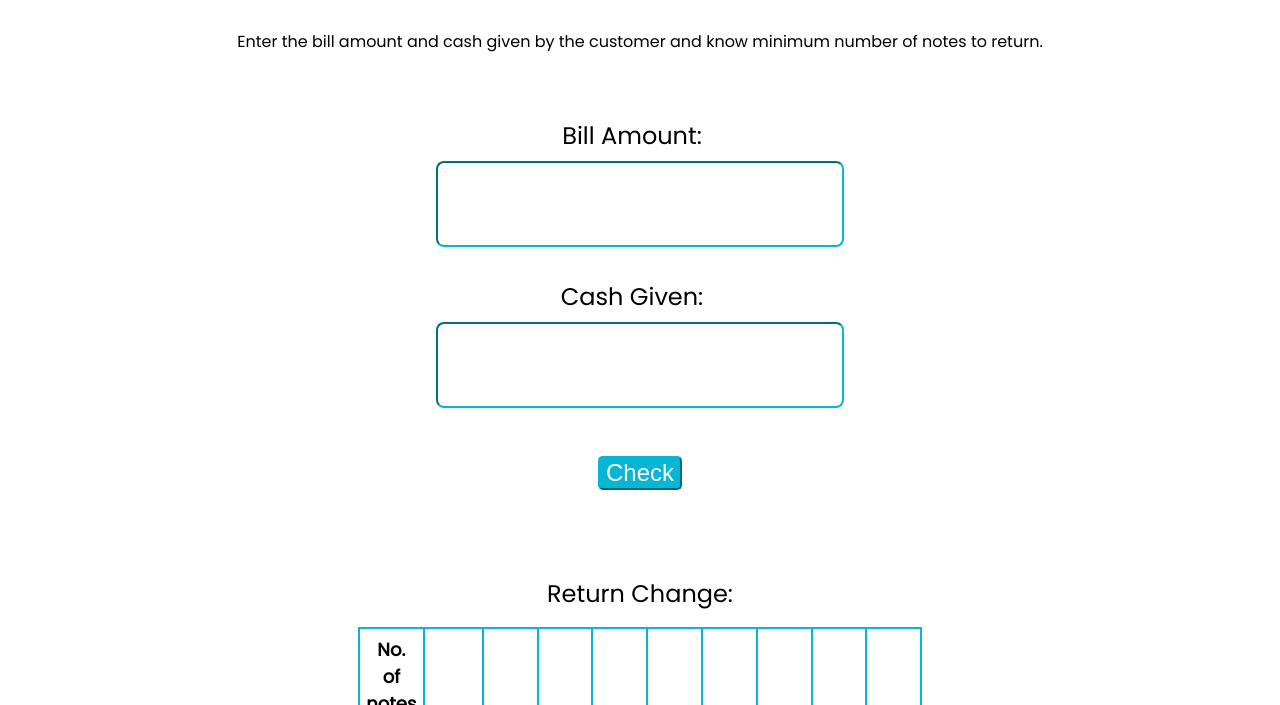
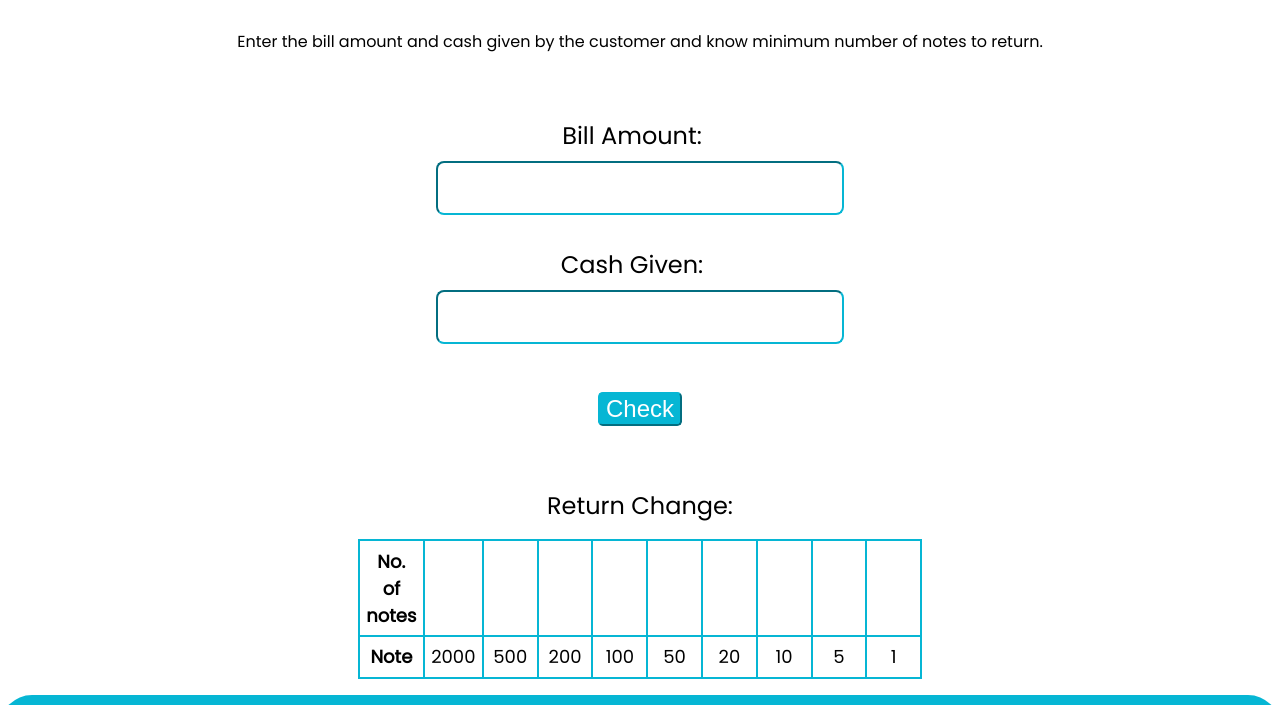
Before and after one commit to aasimd/Cash-Register-Manager-v0.2, a plain HTML site: page index.html in a window 1280 px wide. Shown: the part 95-800 px from the top of the page. Drawn offline with Linux system fonts and the light colour scheme.

Commit message:
corrections to script made

```diff
--- a/main.js
+++ b/main.js
@@ -12,7 +12,7 @@ function clickHandler(){
     if (billAmountNum>0){
         var cashGivenNum = Number(cashGiven.value)
         var amountToReturn = Number(cashGivenNum - billAmountNum);
-        if (amountToReturn > 0){
+        if (amountToReturn >= 0){
             hideMessage ()
             console.log(amountToReturn, 'amount to return');
             returnChange(amountToReturn);
--- a/styles.css
+++ b/styles.css
@@ -30,12 +30,13 @@ body{
 /*inputs*/
 input{
   margin-top: 1rem;
-  height: 5rem;
+  height: 3rem;
   width: 25rem;
   border-radius: .5rem;
   border-color: var(--primary-color);
-  font-size: 30px;
+  font-size: 20px;
   margin: 0.5rem 1rem 2rem 1rem;
+
 }
 label{
   padding-right: 1rem;
@@ -64,11 +65,12 @@ table{
     border-collapse:collapse ;
     border: 1px black solid;
     margin-bottom: 4rem;
-    margin: 2rem;
+    margin: 1rem;
     font-size: large;
+
 }
 table caption{
-  margin: 1rem 0 1rem 0;
+  margin: 0.5rem 0 1rem 0;
   font-size: 1.5rem;
 }
 th,
```
